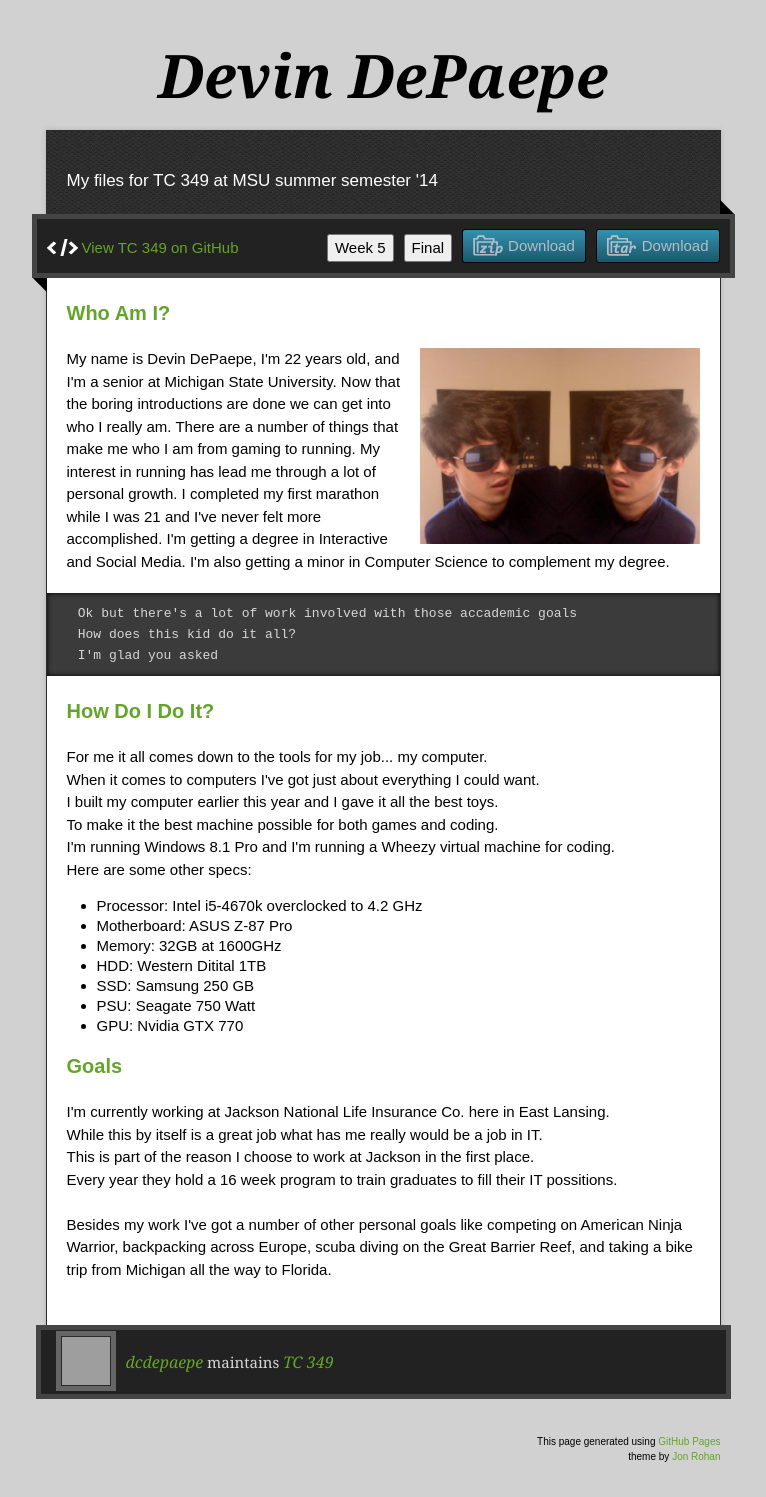
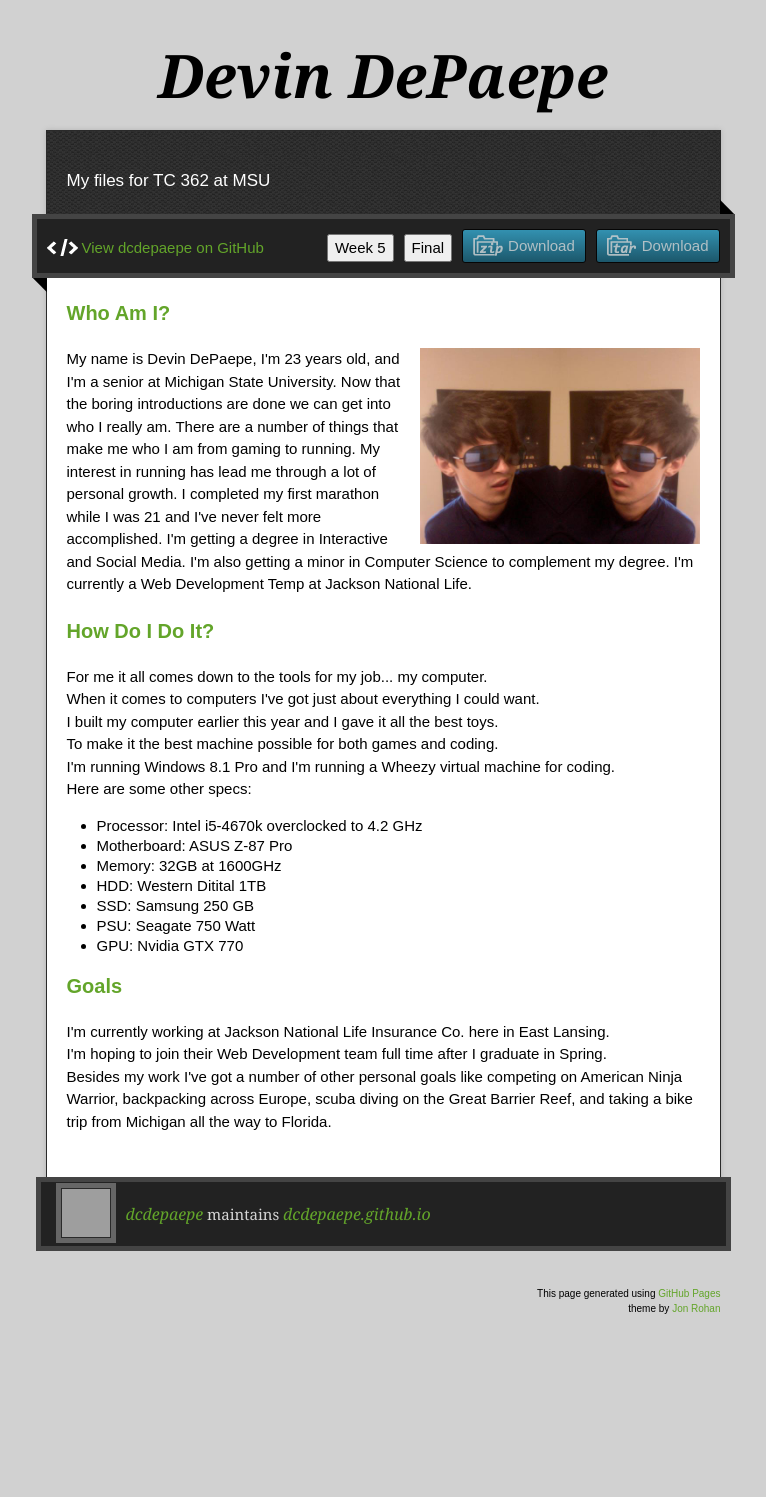
Before and after one commit to dcdepaepe/dcdepaepe.github.io, a plain HTML site: page index.html in a window 1280 px wide. Shown: the whole page, without its empty margins (257-1023 px from the left). After the commit the page ends 1406 px from the top, so only its background shows below. Drawn offline with nearby package versions, Linux system fonts and the light colour scheme; grey boxes are pictures that could not be loaded; a script that the page names is missing.

Commit message:
modified for TC 362

```diff
--- a/index.html
+++ b/index.html
@@ -11,8 +11,8 @@
   <script type="text/javascript" src="https://ajax.googleapis.com/ajax/libs/jquery/1.7.1/jquery.min.js"></script>
   <script type="text/javascript" src="javascripts/script.js"></script>
 
-  <title>TC 349</title>
-  <meta name="description" content="My files for TC 349 at MSU summer semester &#39;14">
+  <title>Devin DePaepe</title>
+  <meta name="description" content="">
 
   <meta name="viewport" content="width=device-width,initial-scale=1">
 
@@ -27,14 +27,14 @@
     </header>
 
     <div id="container">
-        <p class="tagline">My files for TC 349 at MSU summer semester &#39;14</p>
+        <p class="tagline">My files for TC 362 at MSU</p>
 
         <div id="main" role="main">
             <div class="download-bar">
                 <div class="inner">
                     <a href="https://github.com/dcdepaepe/TC349/tarball/master" class="download-button tar"><span>Download</span></a>
                     <a href="https://github.com/dcdepaepe/TC349/zipball/master" class="download-button zip"><span>Download</span></a>
-                    <a href="https://github.com/dcdepaepe/TC349" class="code">View TC 349 on GitHub</a>
+                    <a href="https://github.com/dcdepaepe" class="code">View dcdepaepe on GitHub</a>
                     <button id="final" onclick="window.open('final/index.html'); return false;">Final</button>
                   <button id="week5" onclick="window.open('week5/index.html'); return false;">Week 5</button>
 
@@ -51,13 +51,9 @@
 
                 <img id="selfie" src="images/devin.jpg" alt="Devin can be pretty crazy at times." height=196 width=280>
 
-                <p>My name is Devin DePaepe, I'm 22 years old, and I'm a senior at Michigan State University. Now that the boring introductions are done we can get into who I  really am. There are a number of things that make me who I am from gaming to running. My interest in running has lead me through a lot of personal growth. I completed my first marathon while I was 21 and I've never felt more accomplished. I'm getting a degree in Interactive and Social Media. I'm also getting a minor in Computer Science to complement my degree.
+                <p>My name is Devin DePaepe, I'm 23 years old, and I'm a senior at Michigan State University. Now that the boring introductions are done we can get into who I  really am. There are a number of things that make me who I am from gaming to running. My interest in running has lead me through a lot of personal growth. I completed my first marathon while I was 21 and I've never felt more accomplished. I'm getting a degree in Interactive and Social Media. I'm also getting a minor in Computer Science to complement my degree. I'm currently a Web Development Temp at Jackson National Life.
                 </p>
 
-    <pre>
-    <code>Ok but there's a lot of work involved with those accademic goals
-    How does this kid do it all?
-    I'm glad you asked</code></pre>
 
                 <h3><a name="designer-templates" class="anchor" href="#designer-templates"><span class="octicon octicon-link"></span>How Do I Do It?</a></h3>
 
@@ -74,7 +70,7 @@
 
                 <h3><a name="rather-drive-stick" class="anchor" href="#rather-drive-stick"><span class="octicon octicon-link"></span>Goals</a></h3>
 
-                <p>I'm currently working at Jackson National Life Insurance Co. here in East Lansing.<br>While this by itself is a great job what has me really would be a job in IT.<br>This is part of the reason I choose to work at Jackson in the first place.<br>Every year they hold a 16 week program to train graduates to fill their IT possitions.<br><br>Besides my work I've got a number of other personal goals like competing on American Ninja Warrior, backpacking across Europe, scuba diving on the Great Barrier Reef, and taking a bike trip from Michigan all the way to Florida.
+                <p>I'm currently working at Jackson National Life Insurance Co. here in East Lansing.<br>I'm hoping to join their Web Development team full time after I graduate in Spring.<br>Besides my work I've got a number of other personal goals like competing on American Ninja Warrior, backpacking across Europe, scuba diving on the Great Barrier Reef, and taking a bike trip from Michigan all the way to Florida.
                 </p>
 
             </article> <!-- **markdown-body**-->
@@ -85,7 +81,7 @@
         <div class="owner">
             <p>
               <a href="https://github.com/dcdepaepe" class="avatar"><img src="https://avatars1.githubusercontent.com/u/7411643?s=60" width="48" height="48" alt=""/></a>
-                <a href="https://github.com/dcdepaepe">dcdepaepe</a> maintains <a href="https://github.com/dcdepaepe/TC349">TC 349</a>
+                <a href="https://github.com/dcdepaepe">dcdepaepe</a> maintains <a href="https://github.com/dcdepaepe/dcdepaepe.github.io">dcdepaepe.github.io</a>
             </p>
         </div> <!-- **owner**-->
 
@@ -98,8 +94,8 @@
 
 <div class="current-section">
   <a href="#top">Scroll to top</a>
-  <a href="https://github.com/dcdepaepe/TC349/tarball/master" class="tar">tar</a>
-    <a href="https://github.com/dcdepaepe/TC349/zipball/master" class="zip">zip</a><a href="" class="code">source code</a>
+  <a href="https://github.com/dcdepaepe/dcdepaepe.github.io/tarball/master" class="tar">tar</a>
+    <a href="https://github.com/dcdepaepe/dcdepaepe.github.io/zipball/master" class="zip">zip</a><a href="" class="code">source code</a>
   <p class="name"></p>
 </div> <!-- **current-section**-->
 
```
Also changed, not shown: 1 other file.
